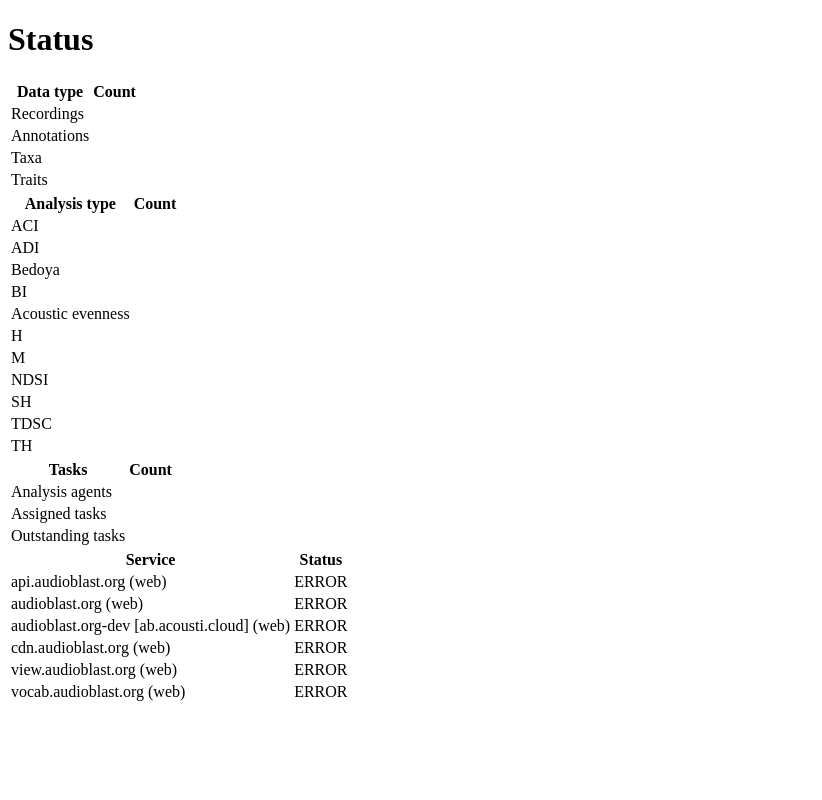
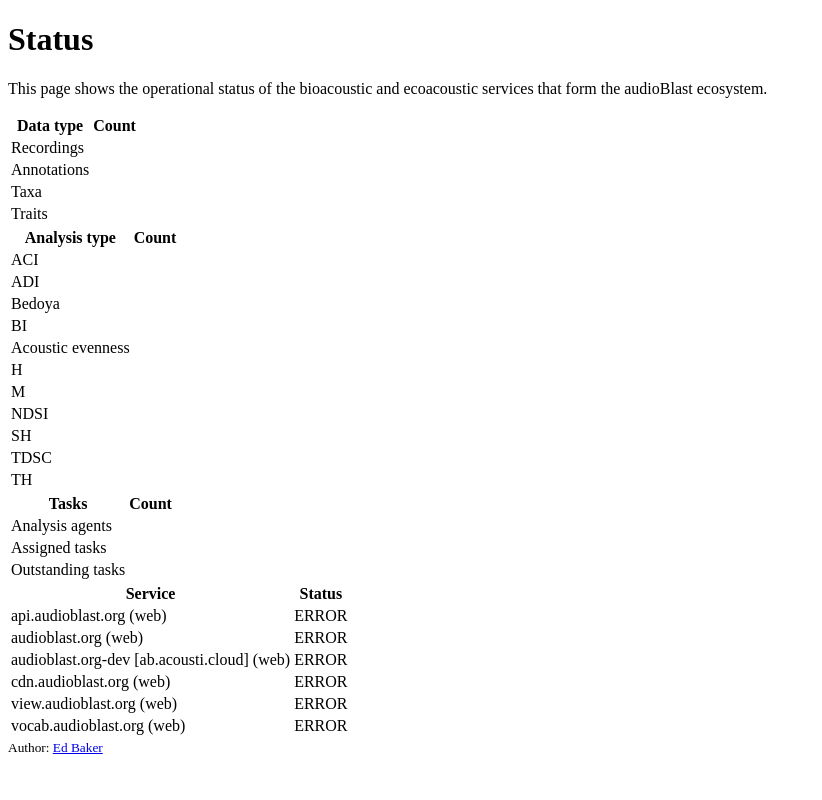
Before and after one commit to acoustiCloud/status.acousti.cloud, a PHP site: page / in a window 1280 px wide. Shown: the whole page, without its empty margins (0-822 px from the left). Run offline with PHP 8.4, Linux system fonts and the light colour scheme.

Commit message:
Description

```diff
--- a/index.php
+++ b/index.php
@@ -2,10 +2,14 @@
 <html lang="en">
 <head>
   <title>status.acousti.cloud</title>
+  <meta charset="utf-8">
+  <meta name="description" content="Status of the acousti.cloud services">
+  <meta name="author" content="Ed Baker">
 </head>
 <body>
 
 <h1>Status</h1>
+<p>This page shows the operational status of the bioacoustic and ecoacoustic services that form the audioBlast ecosystem.</p>
 <div id="data-counts">
   <table>
     <thead>
@@ -144,6 +148,7 @@
         <td id="vocab-server-web-status"></td>
       </tr>
   </table>
+  <small>Author: <a href="https://ebaker.me.uk">Ed Baker</a></small>
   <script src="status.js"></script>
 </body>
 </html>
```
